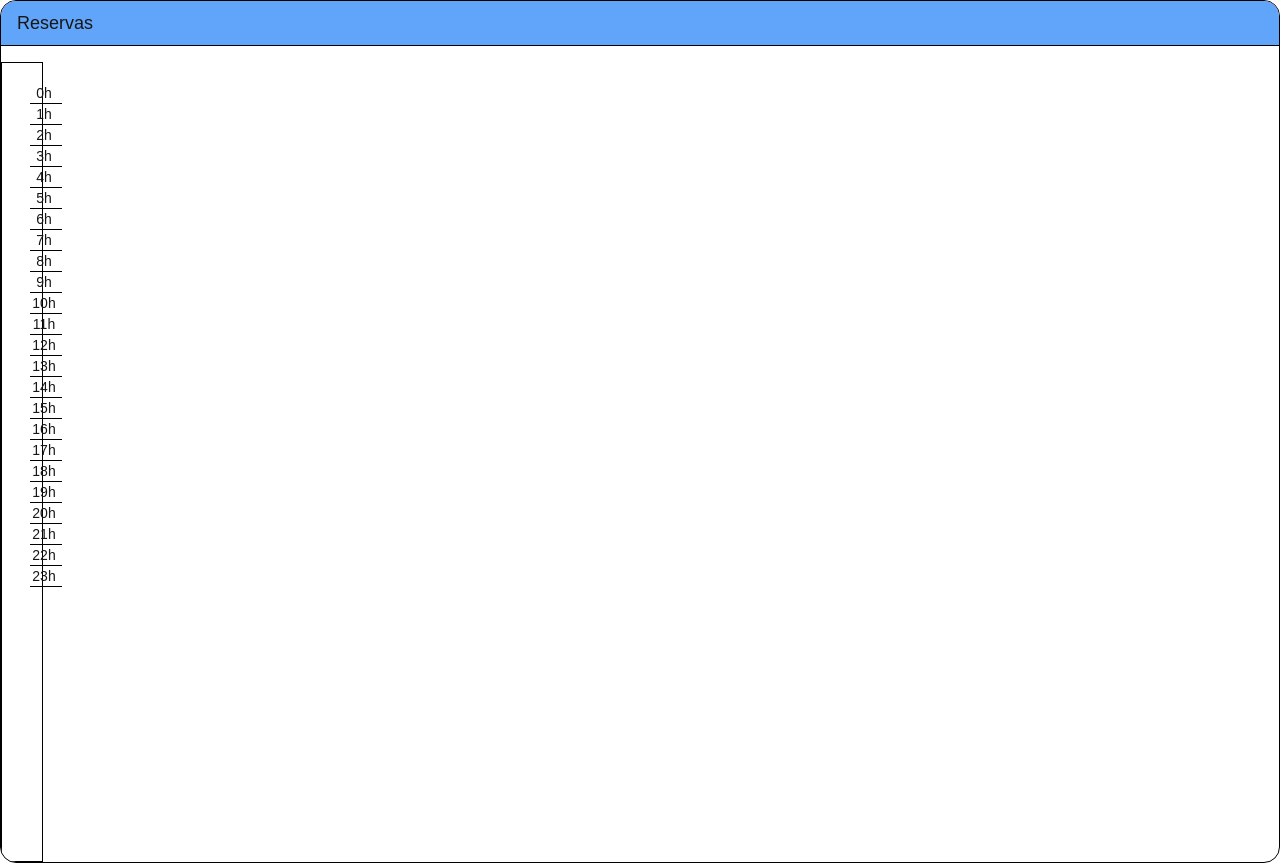
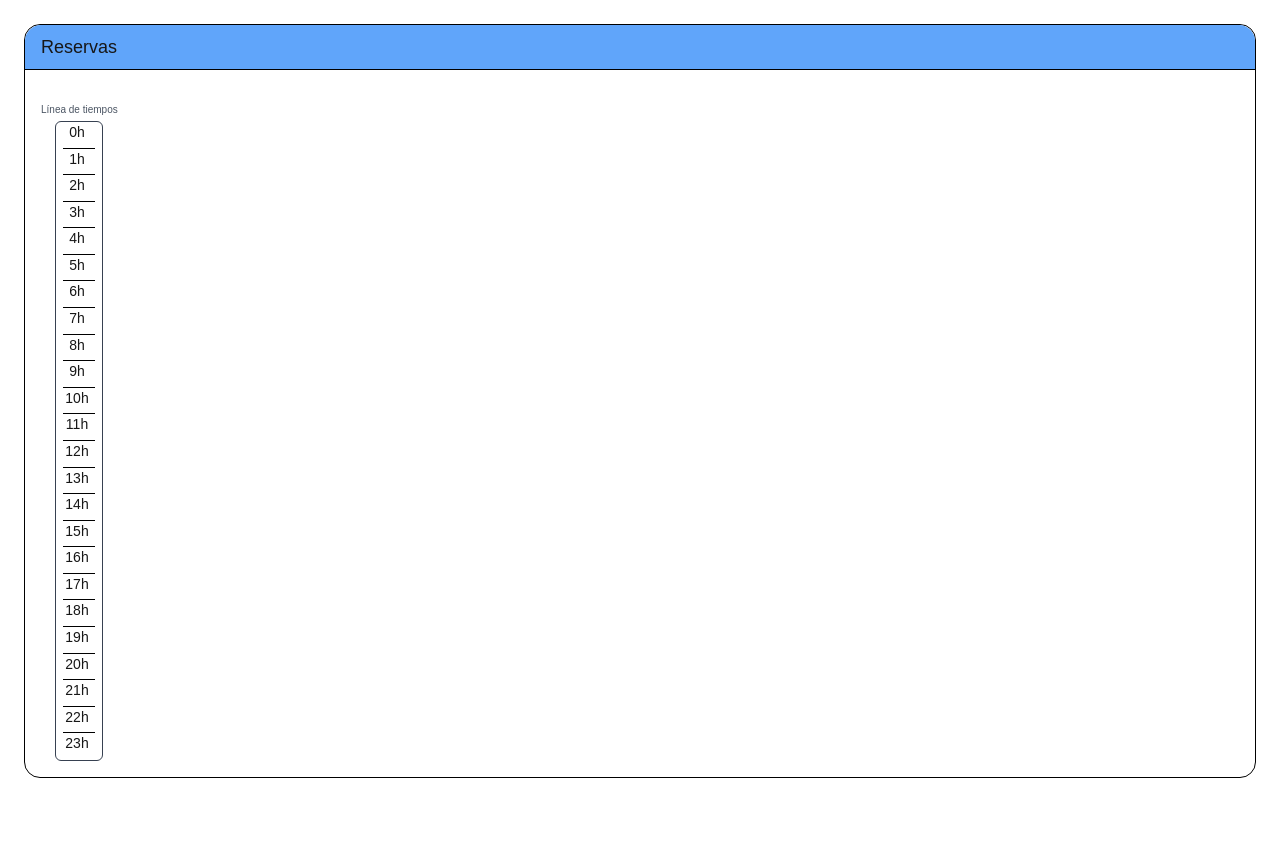
Before and after one commit to JoseMolina94/reservations-app-test, a Next.js app: page / in a window 1280 px wide. After the commit the page ends 802 px from the top, so only its background shows below. Built offline with nearby package versions, Linux system fonts and the light colour scheme.

Commit message:
blocktime phase 1 complete

```diff
--- a/src/app/page.tsx
+++ b/src/app/page.tsx
@@ -4,13 +4,16 @@ import BlockTime from "@/components/BlockTime";
 export default function Home() {
 
   return (
-    <div className=" w-auto h-auto border rounded-2xl overflow-hidden " >
-      <div className=" bg-blue-400 border-b font-medium text-lg px-4 py-2 mb-4" >
+    <div className=" w-auto h-auto border rounded-2xl m-6 " >
+      <div className=" bg-blue-400 border-b font-medium rounded-t-2xl text-lg px-4 py-2 mb-4" >
         Reservas
       </div>
 
-      <div>
-        <BlockTime  />
+      <div className="p-4 h-fit w-fit" >
+        <div className="space-y-1 space-x-3.5" >
+          <div className="text-gray-600 text-xss" >Línea de tiempos</div>
+          <BlockTime totalHeight={640} />
+        </div>
       </div>
 
     </div>
--- a/src/components/BlockTime/BlockItem.tsx
+++ b/src/components/BlockTime/BlockItem.tsx
@@ -13,16 +13,16 @@ export default function BlockItem ({ block, totalHeight = 1440 } : BlockItemProp
 
   const startMinutes = timeToMinutes(block.startTime);
   const endMinutes = timeToMinutes(block.endTime);
-  const height = endMinutes - startMinutes;
-  const top = (startMinutes / totalHeight) * 100;
+  const height = ((endMinutes - startMinutes) / 1440) * totalHeight;
+  const top = (startMinutes / 1440) * totalHeight;
 
   return (
     <div
       key={block.id}
-      className="absolute w-12 flex items-center pl-2 text-white text-xs border-b rounded-md border-white cursor-pointer opacity-75"
+      className="absolute w-12 flex items-center text-white text-xs border-b rounded-md border-white cursor-pointer opacity-75"
       style={{
-        top: `${top}%`,
-        height: `${(height / totalHeight) * 100}%`,
+        top: `${top}px`,
+        height: `${height}px`,
         backgroundColor: block.color || '#4CAF50',
       }}
     />
--- a/src/components/BlockTime/index.tsx
+++ b/src/components/BlockTime/index.tsx
@@ -1,6 +1,5 @@
 'use client'
 import React, { useEffect, useState } from "react";
-import { parse, differenceInHours, differenceInMinutes, format } from "date-fns";
 import BlockItem from "./BlockItem";
 
 type BlockTimeProps = {
@@ -39,14 +38,17 @@ export default function BlockTime (props : BlockTimeProps) {
   }, [])
 
   return (
-    <div className="flex h-screen p-5 border w-fit">
-      <div className="w-12 flex flex-col items-center absolute z-[1]" >
+    <div className="flex h-fit w-fit relative" style={{ height: `${totalHeight}px` }} >
+      <div
+        className={`w-12 flex border border-gray-700 flex-col rounded-md items-center absolute z-[1]`}
+        style={{ height: `${totalHeight}px` }}
+      >
        {Array.from({ length: 24 }).map((_, hour) => (
           <div
             key={`hour-${hour}h`}
-            className="flex-1 border-b text-center w-8 h-7 min-h-[27.3] text-sm pr-1"
+            className={`text-center w-8 text-sm pr-1 ${hour !== 23 && 'border-b'}`}
             style={{
-              height: `${(60 / totalHeight) * 100}%`,
+              height: `${100 / 24}%`,
             }}
           >
             {hour}h
@@ -54,7 +56,7 @@ export default function BlockTime (props : BlockTimeProps) {
        ))}
      </div>
 
-      <div className="relative flex-1 bg-white opacity-75 z-0">
+      <div className="bg-white opacity-75 z-0">
         {blockTimes.map((block: any, index: number) => (
           <BlockItem
             block={block}
--- a/tailwind.config.ts
+++ b/tailwind.config.ts
@@ -15,6 +15,9 @@ export default {
         background: "var(--background)",
         foreground: "var(--foreground)",
       },
+      fontSize: {
+        'xss': '10px',
+      },
     },
   },
   plugins: [],
```
